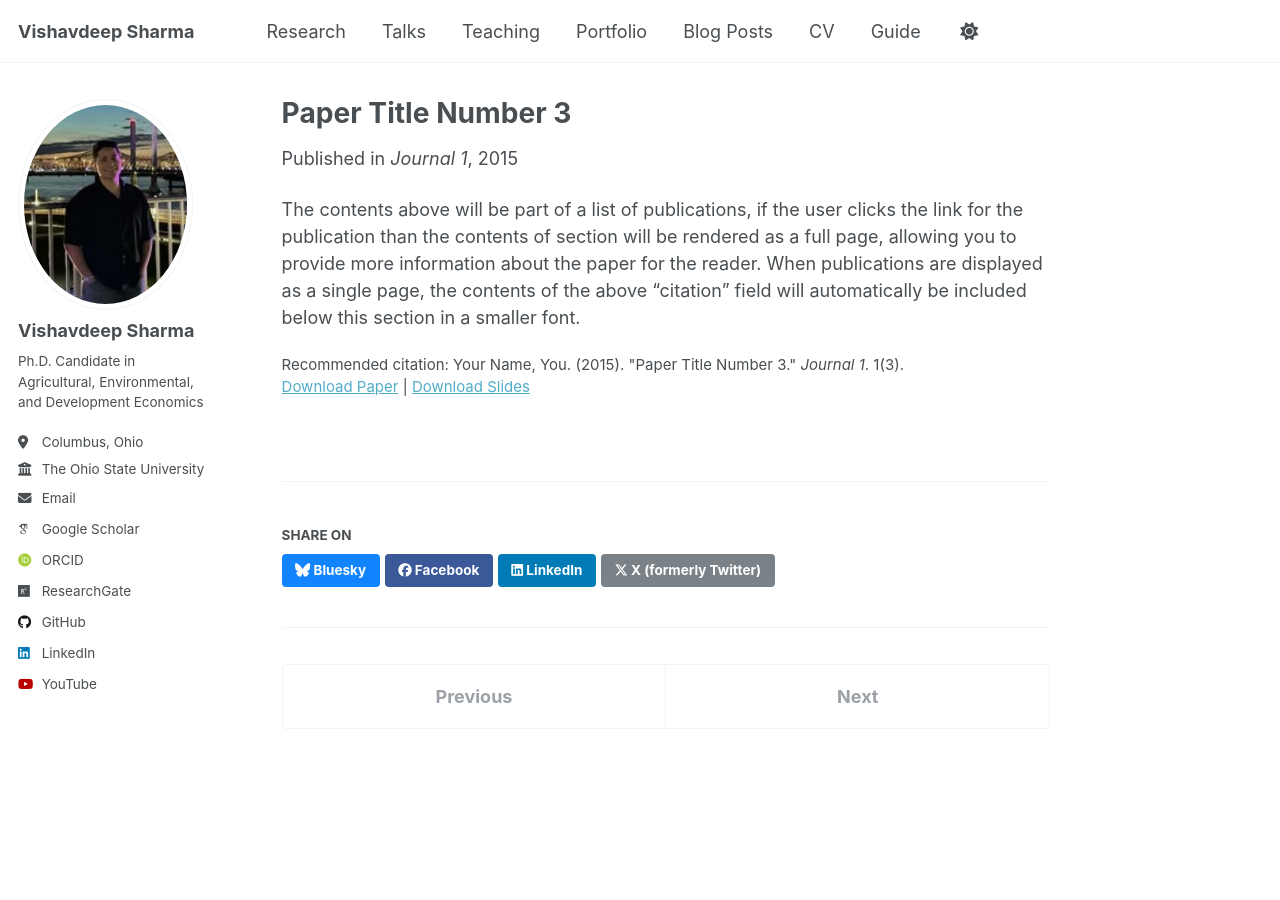
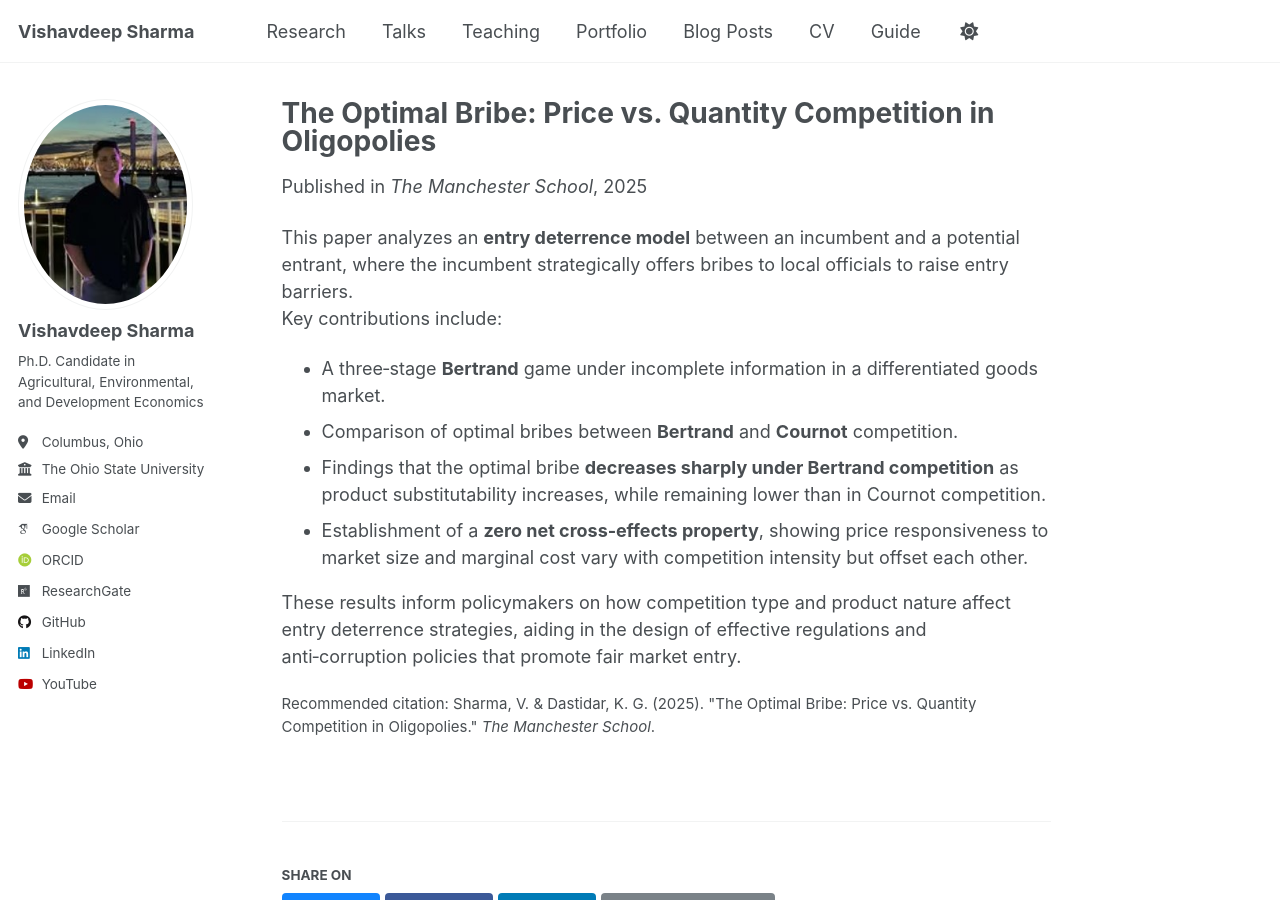
Before and after one commit to vishavdeeps95/vishavdeeps95.github.io, a Jekyll site: the page built from _publications/2015-10-01-paper-title-number-3.md, in a window 1280 px wide and 900 px high. Built offline with Jekyll 4.4.1, drawn with Linux system fonts in a browser that asks for light colours; some web fonts are replaced; a script that is not in the unit is left out.

Commit message:
Update 2015-10-01-paper-title-number-3.md

```diff
--- a/_publications/2015-10-01-paper-title-number-3.md
+++ b/_publications/2015-10-01-paper-title-number-3.md
@@ -1,14 +1,19 @@
 ---
-title: "Paper Title Number 3"
+title: "The Optimal Bribe: Price vs. Quantity Competition in Oligopolies"
 collection: publications
 category: manuscripts
-permalink: /publication/2015-10-01-paper-title-number-3
-excerpt: 'This paper is about the number 3. The number 4 is left for future work.'
-date: 2015-10-01
-venue: 'Journal 1'
-slidesurl: 'http://academicpages.github.io/files/slides3.pdf'
-paperurl: 'http://academicpages.github.io/files/paper3.pdf'
-citation: 'Your Name, You. (2015). &quot;Paper Title Number 3.&quot; <i>Journal 1</i>. 1(3).'
+permalink: /publication/2025-optimal-bribe
+excerpt: 'We analyze an entry deterrence model comparing optimal bribery strategies under Bertrand and Cournot competition in differentiated oligopolies.'
+date: 2025-01-01
+venue: 'The Manchester School'
+citation: 'Sharma, V. & Dastidar, K. G. (2025). "The Optimal Bribe: Price vs. Quantity Competition in Oligopolies." <i>The Manchester School</i>.'
 ---
 
-The contents above will be part of a list of publications, if the user clicks the link for the publication than the contents of section will be rendered as a full page, allowing you to provide more information about the paper for the reader. When publications are displayed as a single page, the contents of the above "citation" field will automatically be included below this section in a smaller font.
+This paper analyzes an **entry deterrence model** between an incumbent and a potential entrant, where the incumbent strategically offers bribes to local officials to raise entry barriers.
+Key contributions include:
+- A three‑stage **Bertrand** game under incomplete information in a differentiated goods market.
+- Comparison of optimal bribes between **Bertrand** and **Cournot** competition.
+- Findings that the optimal bribe **decreases sharply under Bertrand competition** as product substitutability increases, while remaining lower than in Cournot competition.
+- Establishment of a **zero net cross‑effects property**, showing price responsiveness to market size and marginal cost vary with competition intensity but offset each other.
+
+These results inform policymakers on how competition type and product nature affect entry deterrence strategies, aiding in the design of effective regulations and anti‑corruption policies that promote fair market entry.
```
